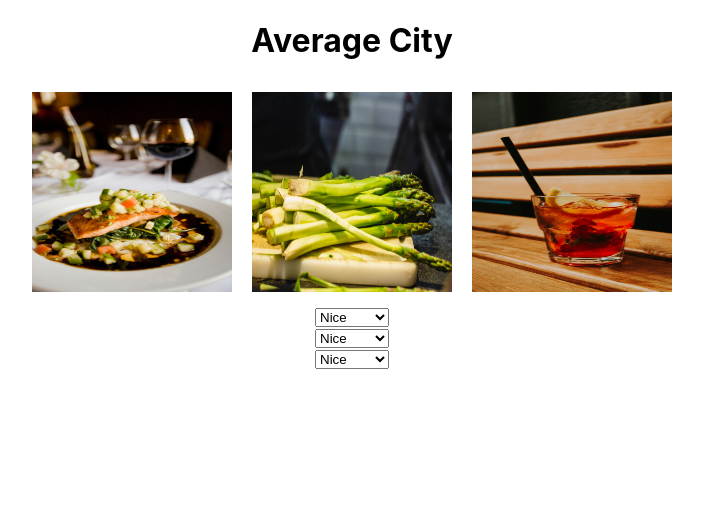
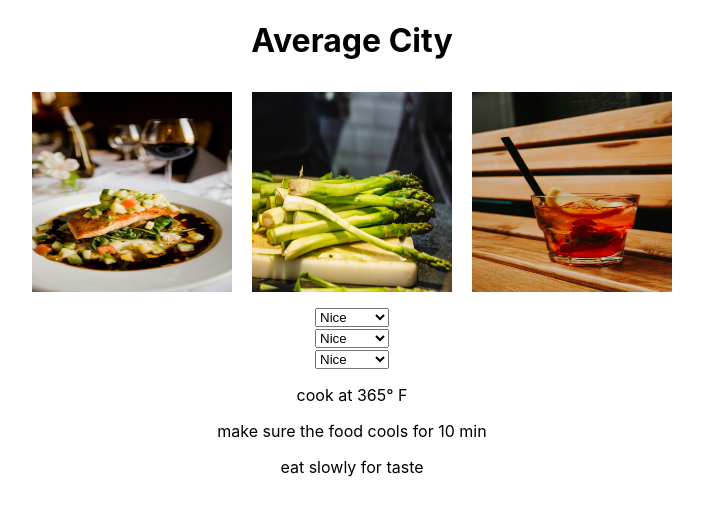
Before and after one commit to joshua360x/fast-food-react, a React (Create React App) app: page / in a window 1280 px wide. Shown: the top 516 px of the page, without its empty margins (288-991 px from the left). Built offline with nearby package versions, Linux system fonts and the light colour scheme.

Commit message:
rendered instructions to the page

```diff
--- a/src/App.js
+++ b/src/App.js
@@ -29,6 +29,8 @@ function App() {
     <FoodDropdown setFoodID={setFoodID} />
     <SideDropdown setSideID={setSideID} />
     <DrinkDropdown setDrinkID={setDrinkID} />
+    <InstructionsForm />
+    <InstructionsList instructions={instructions} />
   </div>;
 }
 
--- a/src/InstructionsList.js
+++ b/src/InstructionsList.js
@@ -1,5 +1,5 @@
 import React from 'react';
 
-export default function InstructionsList() {
-  return <div></div>;
+export default function InstructionsList({ instructions }) {
+  return <div>{instructions.map((instruction, i) => <p key={`${instruction}-${i}`}>{instruction}</p>)}</div>;
 }
```
